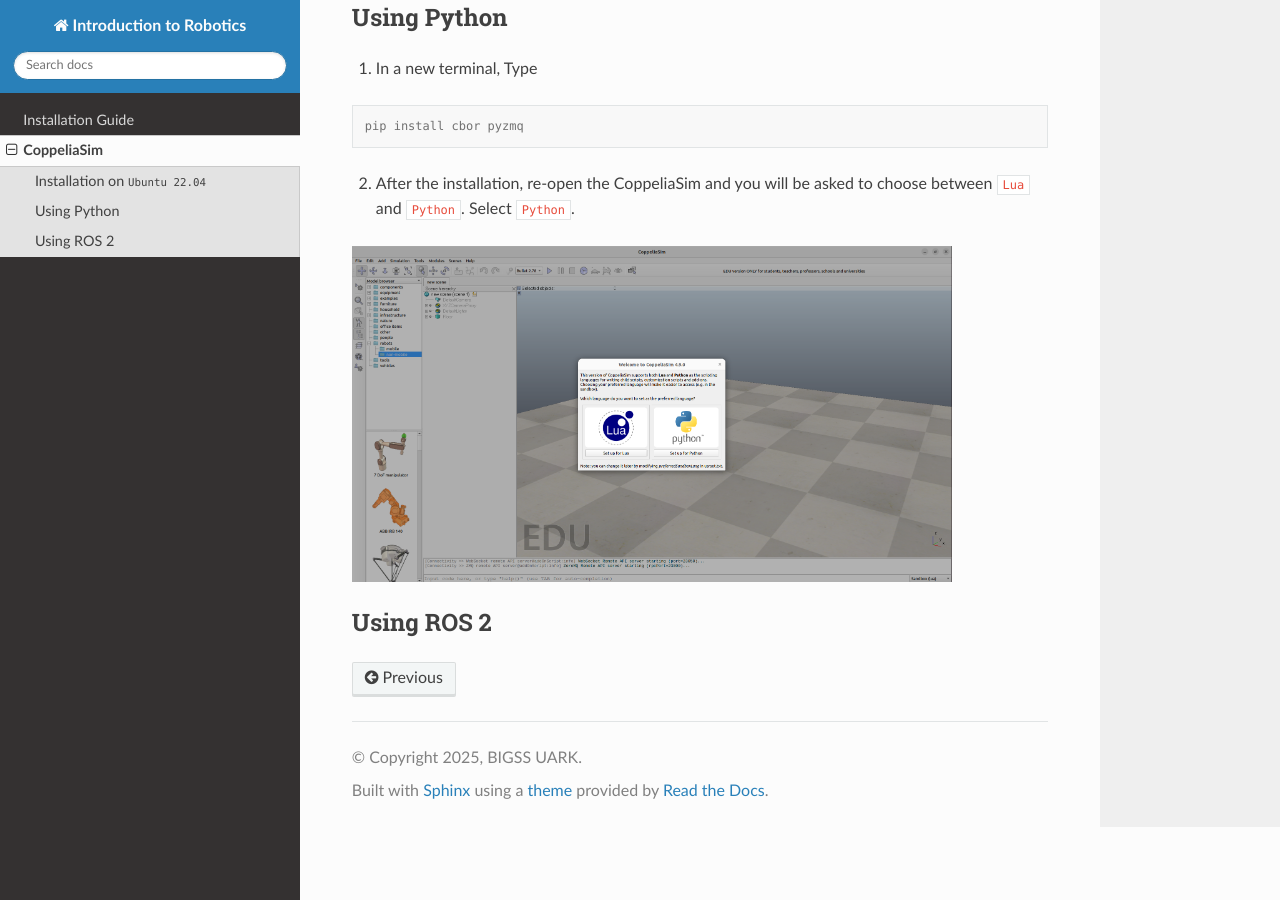
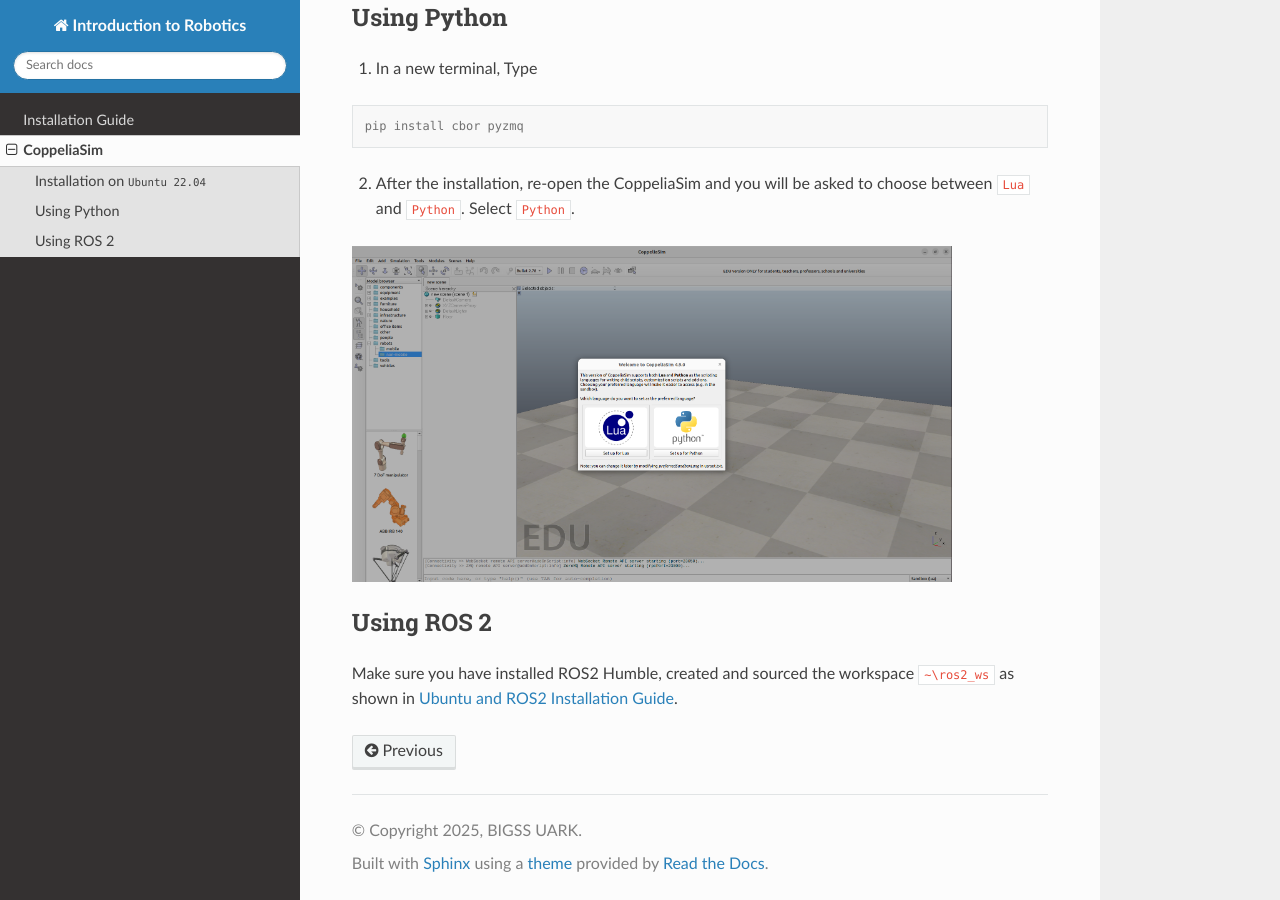
Before and after one commit to zhichaoliu0921/uark-meeg-intro-robo, a Sphinx documentation site: the page built from docs/source/coppelia.rst, in a window 1280 px wide and 900 px high, scrolled down 3478 px. Built offline with Sphinx 7.4.7 and the Read the Docs theme 3.1.0, drawn with Linux system fonts in a browser that asks for light colours.

Commit message:
start ros2

```diff
--- a/docs/source/coppelia.rst
+++ b/docs/source/coppelia.rst
@@ -63,3 +63,5 @@
 
 Using ROS 2
 ------------
+
+Make sure you have installed ROS2 Humble, created and sourced the workspace ``~\ros2_ws`` as shown in `Ubuntu and ROS2 Installation Guide <install.html>`_.
```
